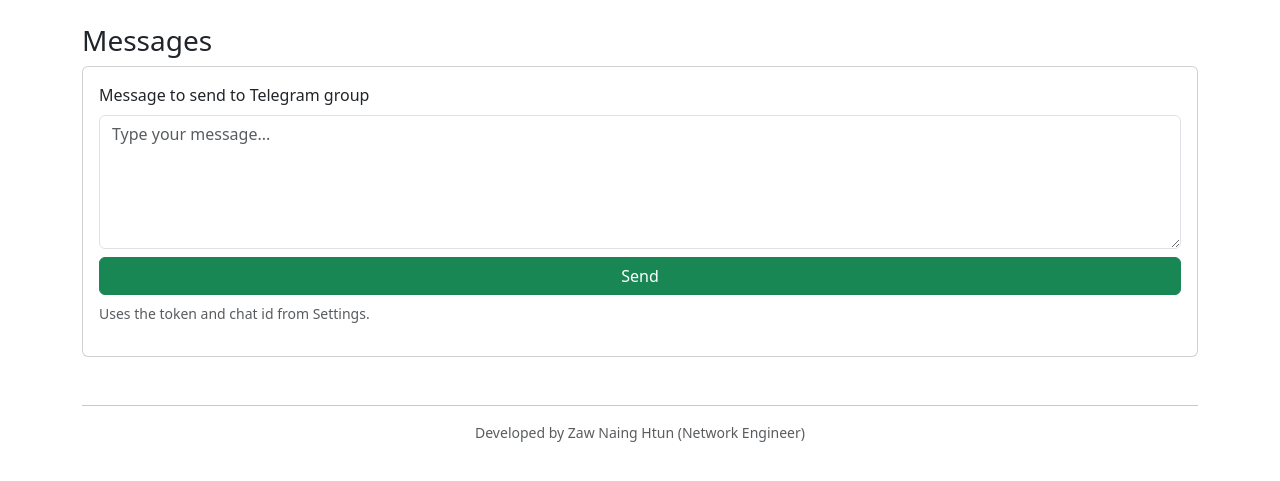
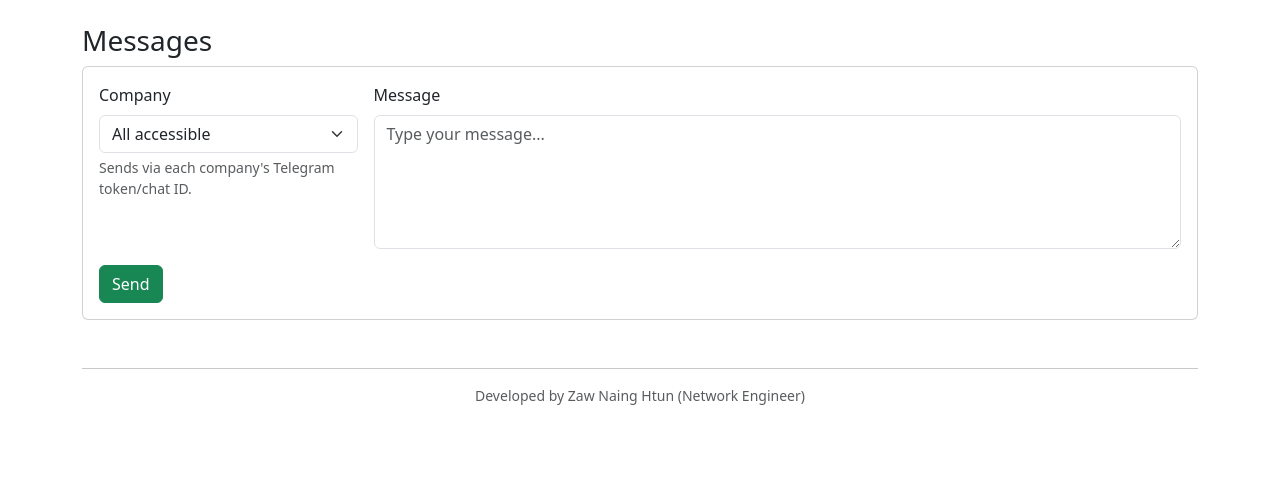
Before and after one commit to zawnaing-2024/Router_Portal, a Flask app: page /messages in a window 1280 px wide. Shown: the part 56-537 px from the top of the page. Run offline with Flask 3, Linux system fonts and the light colour scheme; a user stored in the database is signed in.

Commit message:
feat(messages): send via selected or all accessible companies using company Telegram settings

```diff
--- a/app.py
+++ b/app.py
@@ -895,15 +895,49 @@ def create_app() -> Flask:
     @app.route('/messages', methods=['GET', 'POST'])
     @login_required
     def messages_page():
+        # Determine which companies the user can message
+        if current_user.is_superadmin:
+            accessible_company_ids = [c.id for c in Company.query.order_by(Company.name.asc()).all()]
+            companies = Company.query.order_by(Company.name.asc()).all()
+        else:
+            accessible_company_ids = get_user_company_ids(current_user.id)
+            companies = Company.query.filter(Company.id.in_(accessible_company_ids)).order_by(Company.name.asc()).all()
+
         if request.method == 'POST':
             text = request.form.get('text', '').strip()
             if not text:
                 flash('Message cannot be empty.', 'danger')
                 return redirect(url_for('messages_page'))
-            ok, info = send_telegram_message_with_details(text)
-            flash('Message sent.' if ok else f'Failed to send: {info}', 'success' if ok else 'danger')
+
+            # Optional company selection; default = all accessible
+            company_id_str = request.form.get('company_id')
+            target_company_ids = accessible_company_ids
+            if company_id_str and company_id_str != 'all':
+                try:
+                    cid = int(company_id_str)
+                    if cid in accessible_company_ids:
+                        target_company_ids = [cid]
+                    else:
+                        flash('You do not have access to the selected company.', 'danger')
+                        return redirect(url_for('messages_page'))
+                except ValueError:
+                    pass
+
+            from telegram_utils import send_company_telegram_message_with_details
+            failures = []
+            for cid in target_company_ids:
+                ok, info = send_company_telegram_message_with_details(cid, text)
+                if not ok:
+                    failures.append((cid, info))
+
+            if not failures:
+                flash('Message sent to Telegram.', 'success')
+            else:
+                fail_str = '; '.join([f'company {cid}: {info}' for cid, info in failures])
+                flash(f'Failed for {fail_str}', 'danger')
             return redirect(url_for('messages_page'))
-        return render_template('messages.html')
+
+        return render_template('messages.html', companies=companies)
 
     @app.route('/fibers', methods=['GET', 'POST'])
     @login_required
--- a/templates/messages.html
+++ b/templates/messages.html
@@ -2,11 +2,24 @@
 {% block content %}
 <h3>Messages</h3>
 <form method="post" class="card card-body">
-  <div class="mb-2">
-    <label class="form-label">Message to send to Telegram group</label>
-    <textarea name="text" class="form-control" rows="5" placeholder="Type your message..."></textarea>
+  <div class="row g-3">
+    <div class="col-md-3">
+      <label class="form-label">Company</label>
+      <select name="company_id" class="form-select">
+        <option value="all">All accessible</option>
+        {% for c in companies %}
+          <option value="{{ c.id }}">{{ c.name }}</option>
+        {% endfor %}
+      </select>
+      <div class="form-text">Sends via each company's Telegram token/chat ID.</div>
+    </div>
+    <div class="col-md-9">
+      <label class="form-label">Message</label>
+      <textarea name="text" class="form-control" rows="5" placeholder="Type your message..."></textarea>
+    </div>
   </div>
-  <button class="btn btn-success">Send</button>
-  <p class="text-muted small mt-2">Uses the token and chat id from Settings.</p>
+  <div class="mt-3">
+    <button class="btn btn-success">Send</button>
+  </div>
 </form>
 {% endblock %}
```
